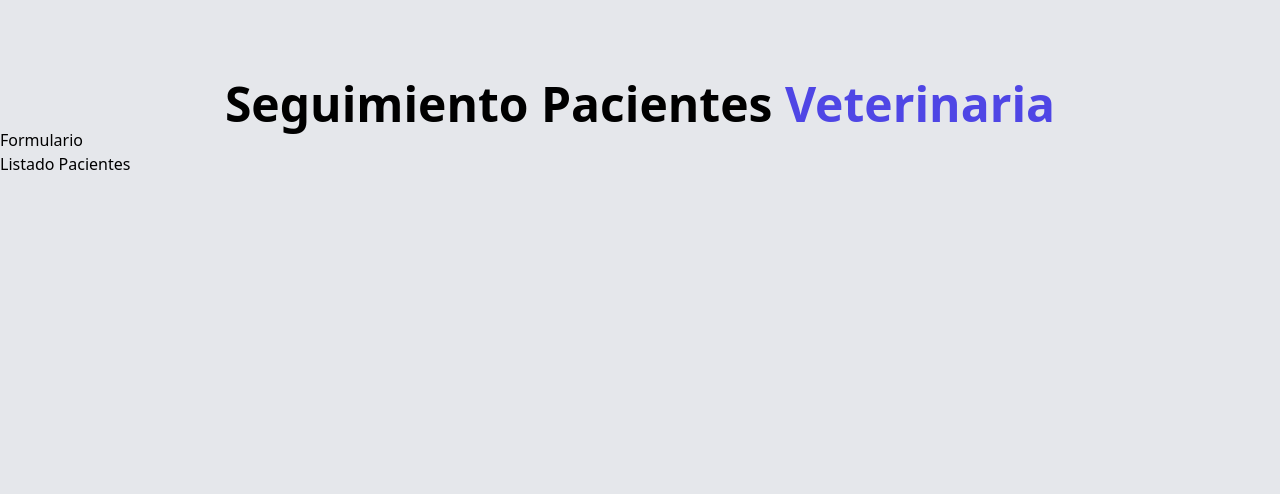
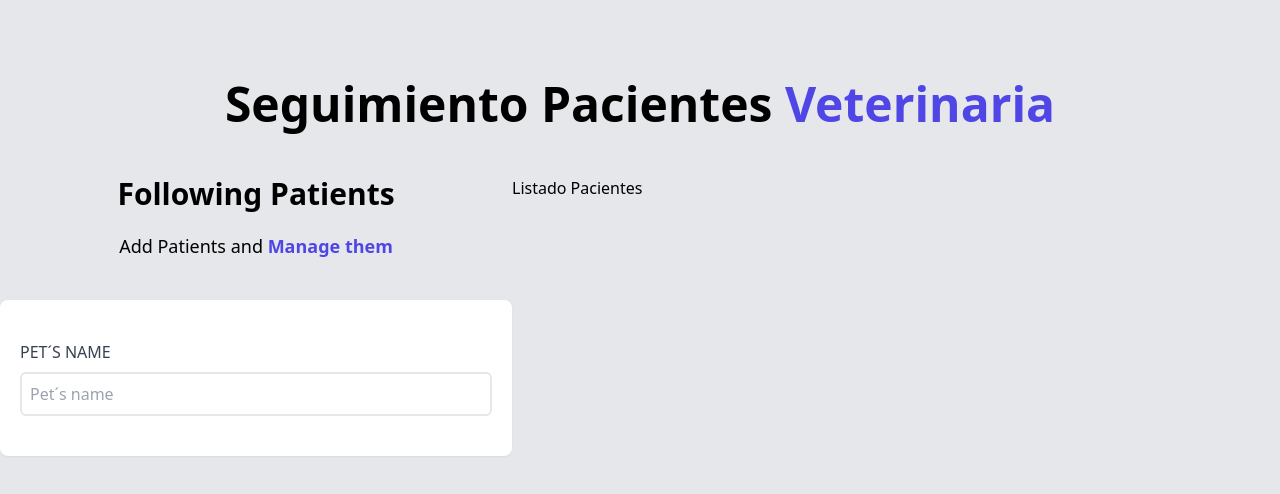
Before and after one commit to Abraham935/React-Projects, a React (Vite) app in the folder patient-appointment/: page / in a window 1280 px wide. Shown: the top 494 px of the page. Built offline with nearby package versions, Linux system fonts and the light colour scheme.

Commit message:
Added first label of the form

```diff
--- a/patient-appointment/src/App.jsx
+++ b/patient-appointment/src/App.jsx
@@ -7,8 +7,10 @@
   return (
     <div className="container mx-auto mt-20">
       <Header />
-      <Formulario />
-      <PatientsList />
+      <div className="mt-12 md:flex">
+        <Formulario />
+        <PatientsList />
+      </div>
     </div>
   )
 }
--- a/patient-appointment/src/components/Formulario.jsx
+++ b/patient-appointment/src/components/Formulario.jsx
@@ -1,7 +1,24 @@
 function Formulario() {
   return (
-    <div>
-        <h2>Formulario</h2>
+    <div className="md:w-1/2 lg:w-2/5">
+        <h2 className="font-black text-3xl text-center">Following Patients</h2>
+        <p className="text-lg mt-5 text-center mb-10">
+            Add Patients and {''}
+            <span className="text-indigo-600 font-bold ">Manage them</span>
+        </p>
+
+        <form className="bg-white shadow-sm rounded-lg py-10 px-5">
+          <div>
+            <label htmlFor="mascota" className="block text-gray-700 uppercase">Pet´s name</label>
+
+            <input
+              id="mascota"
+              type="text"
+              placeholder="Pet´s name"
+              className="border-2 w-full p-2 mt-2 placeholder-gray-400 rounded-md"
+            />
+          </div>
+        </form>
     </div>
   )
 }
--- a/patient-appointment/src/components/PatientsList.jsx
+++ b/patient-appointment/src/components/PatientsList.jsx
@@ -1,6 +1,9 @@
 function PatientsList() {
   return (
-    <h2>Listado Pacientes</h2>
+    <div className="w-1/2  lg:w-3/5">
+      <h2>Listado Pacientes</h2>
+
+    </div>
   )
 }
 
```
